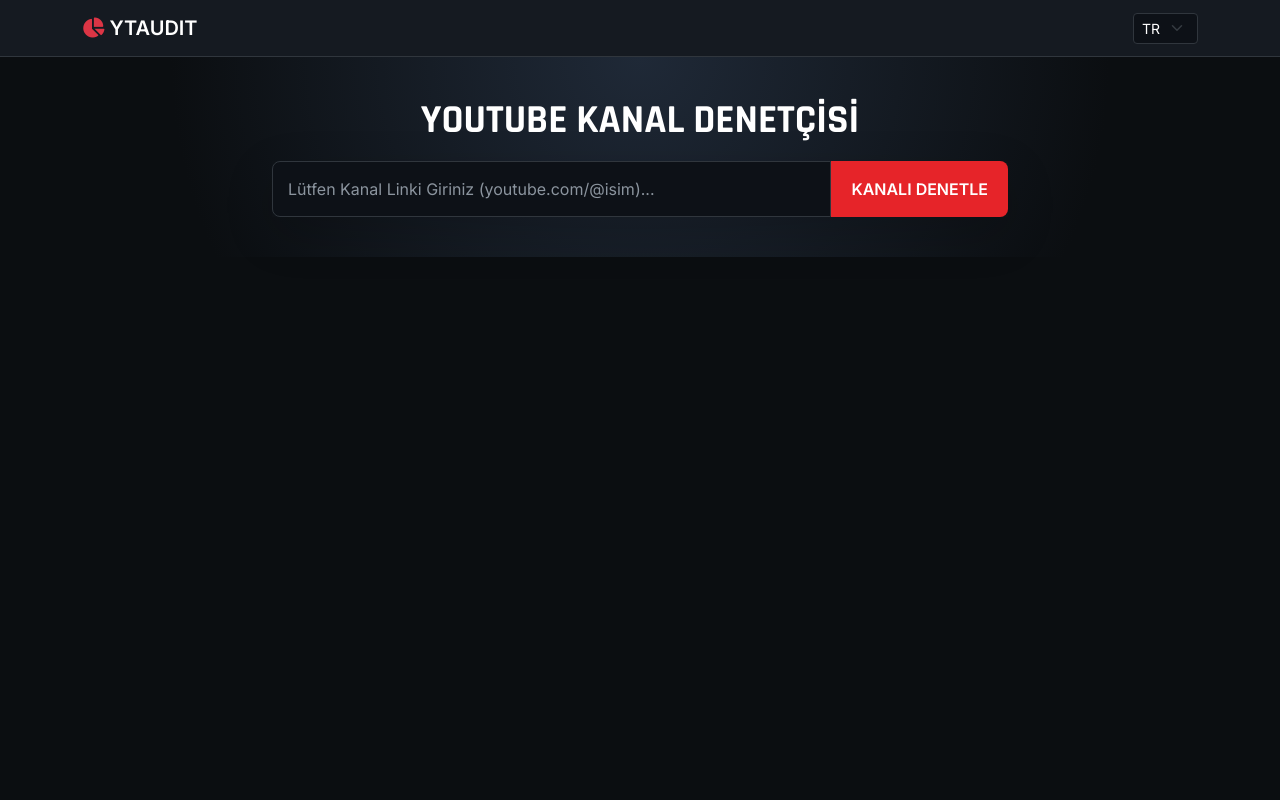
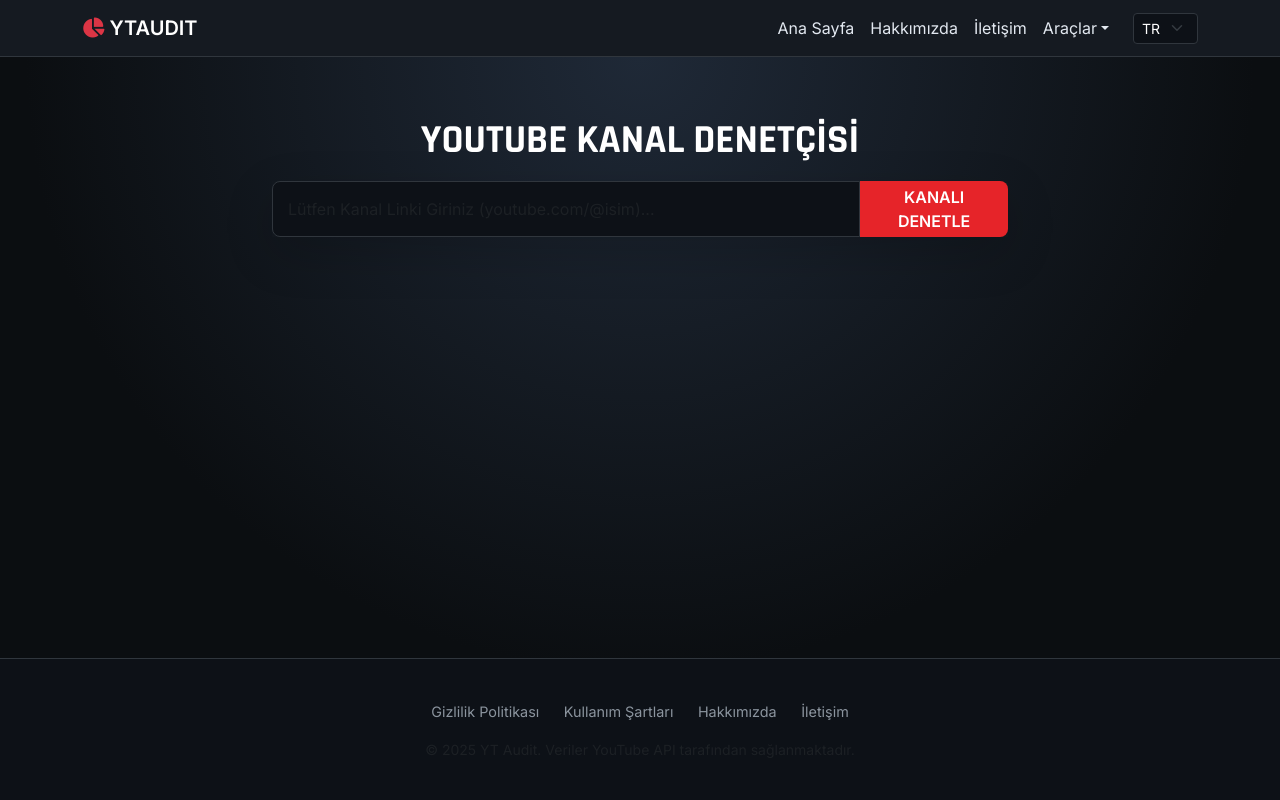
Before and after one commit to 2psgmvs86m-a11y/youtube-trend-analiz, a Flask app: page / in a window 1280 px wide. Run offline with Flask 3, Linux system fonts and the light colour scheme.

Commit message:
Update index.html

```diff
--- a/templates/index.html
+++ b/templates/index.html
@@ -7,69 +7,40 @@
     <link href="https://cdn.jsdelivr.net/npm/bootstrap@5.3.0/dist/css/bootstrap.min.css" rel="stylesheet">
     <link href="https://fonts.googleapis.com/css2?family=Rajdhani:wght@400;600;700&family=Inter:wght@300;400;600&display=swap" rel="stylesheet">
     <link rel="stylesheet" href="https://cdnjs.cloudflare.com/ajax/libs/font-awesome/6.4.0/css/all.min.css">
+    <style>
+        :root { --dark-bg: #0b0e11; --card-bg: #161b22; --accent: #e62429; --text-main: #ffffff; }
+        body { background-color: var(--dark-bg); color: var(--text-main); font-family: 'Inter', sans-serif; display: flex; flex-direction: column; min-height: 100vh; }
+        h1, h2, h3, h4, h5, h6 { color: #ffffff !important; font-family: 'Rajdhani', sans-serif; text-transform: uppercase; }
 
-    <style>
-        /* --- TEMEL RENK AYARLARI --- */
-        :root {
-            --dark-bg: #0b0e11;
-            --card-bg: #161b22;
-            --accent: #e62429;
-            --text-main: #ffffff;
-            --text-sub: #94a3b8;
-        }
+        /* Menü Ayarları */
+        .navbar { background: rgba(22, 27, 34, 0.95); border-bottom: 1px solid #30363d; }
+        .nav-link { color: #e2e8f0 !important; font-weight: 500; transition: color 0.3s; }
+        .nav-link:hover { color: var(--accent) !important; }
 
-        body {
-            background-color: var(--dark-bg);
-            color: var(--text-main);
-            font-family: 'Inter', sans-serif;
-        }
-
-        h1, h2, h3, h4, h5, h6 { color: #ffffff !important; font-family: 'Rajdhani', sans-serif; text-transform: uppercase; }
-        p, span, div { color: #e2e8f0; }
-
-        .text-muted, .text-white-50 { color: #cbd5e1 !important; opacity: 0.8; }
-
-        .navbar { background: rgba(22, 27, 34, 0.95); border-bottom: 1px solid #30363d; }
-        .hero { padding: 40px 0; background: radial-gradient(circle at top, #1f2937 0%, var(--dark-bg) 70%); }
-
-        .search-input {
-            background: #0d1117 !important;
-            border: 1px solid #30363d;
-            color: #ffffff !important;
-            padding: 15px;
-            border-radius: 8px 0 0 8px;
-        }
-        .search-input::placeholder { color: #8b949e !important; opacity: 1; }
-        .form-control:focus { box-shadow: none; border-color: var(--accent); }
-
-        .btn-audit { background: var(--accent); border: none; color: white; font-weight: 700; padding: 0 20px; border-radius: 0 8px 8px 0; white-space: nowrap; }
+        .hero { padding: 60px 0; background: radial-gradient(circle at top, #1f2937 0%, var(--dark-bg) 70%); flex: 1;}
+        .search-input { background: #0d1117 !important; border: 1px solid #30363d; color: #ffffff !important; padding: 15px; border-radius: 8px 0 0 8px; }
+        .btn-audit { background: var(--accent); border: none; color: white; font-weight: 700; padding: 0 20px; border-radius: 0 8px 8px 0; }
         .form-select { background-color: #0d1117; color: white; border: 1px solid #30363d; }
-
-        /* Cards */
         .glass-card { background: var(--card-bg); border: 1px solid #30363d; border-radius: 12px; padding: 20px; height: 100%; }
         .channel-banner { height: 120px; width: 100%; object-fit: cover; border-radius: 12px 12px 0 0; opacity: 0.6; }
-
         .profile-header { margin-top: -50px; position: relative; z-index: 2; text-align: center; }
         .avatar-overlay { width: 100px; height: 100px; border-radius: 50%; border: 4px solid var(--card-bg); background: #000; }
-
-        /* Grade Badge */
-        .grade-container { display: flex; justify-content: center; align-items: center; gap: 15px; margin-top: 15px; padding-top: 15px; border-top: 1px solid #30363d; }
-        .grade-box { width: 60px; height: 60px; display: flex; align-items: center; justify-content: center; border-radius: 12px; font-size: 2rem; font-weight: 800; color: white; flex-shrink: 0; }
+        .grade-box { width: 60px; height: 60px; display: flex; align-items: center; justify-content: center; border-radius: 12px; font-size: 2rem; font-weight: 800; color: white; }
         .grade-A, .grade-A_plus { background: linear-gradient(135deg, #10b981, #059669); box-shadow: 0 0 15px rgba(16, 185, 129, 0.4); }
         .grade-B, .grade-B_plus { background: linear-gradient(135deg, #3b82f6, #2563eb); }
         .grade-C { background: linear-gradient(135deg, #f59e0b, #d97706); }
         .grade-D { background: linear-gradient(135deg, #ef4444, #dc2626); }
-
         .tag-badge { background: #21262d; color: #58a6ff; font-size: 0.8rem; padding: 5px 10px; border-radius: 6px; margin: 0 4px 4px 0; display: inline-block; border: 1px solid #30363d; }
-
-        /* Finance Box Renkleri */
         .finance-active { background: linear-gradient(145deg, #064e3b 0%, #161b22 100%); border: 1px solid #10b981; }
         .finance-passive { background: linear-gradient(145deg, #450a0a 0%, #161b22 100%); border: 1px solid #ef4444; }
-
         .stat-num { font-size: 1.5rem; font-weight: 700; font-family: 'Rajdhani'; color: #ffffff; }
         .stat-label { font-size: 0.75rem; color: #8b949e; text-transform: uppercase; letter-spacing: 1px; font-weight: 600; }
+        a { color: inherit; text-decoration: none; }
 
-        a { color: inherit; text-decoration: none; }
+        /* Footer */
+        footer { background-color: #0d1117; border-top: 1px solid #30363d; padding: 40px 0; margin-top: auto; }
+        .footer-link { color: #8b949e; margin: 0 10px; font-size: 0.9rem; transition: color 0.3s; }
+        .footer-link:hover { color: var(--accent); }
     </style>
 </head>
 <body>
@@ -77,8 +48,23 @@
     <nav class="navbar navbar-expand-lg navbar-dark">
         <div class="container">
             <a class="navbar-brand fw-bold text-white" href="/"><i class="fas fa-chart-pie text-danger"></i> YT<span class="text-white">AUDIT</span></a>
-            <div class="ms-auto">
-                <select class="form-select form-select-sm shadow-none" onchange="location = '?lang=' + this.value;">
+            <button class="navbar-toggler" type="button" data-bs-toggle="collapse" data-bs-target="#navbarNav">
+                <span class="navbar-toggler-icon"></span>
+            </button>
+            <div class="collapse navbar-collapse" id="navbarNav">
+                <ul class="navbar-nav ms-auto">
+                    <li class="nav-item"><a class="nav-link" href="/">Ana Sayfa</a></li>
+                    <li class="nav-item"><a class="nav-link" href="/hakkimizda">Hakkımızda</a></li>
+                    <li class="nav-item"><a class="nav-link" href="/iletisim">İletişim</a></li>
+                    <li class="nav-item dropdown">
+                        <a class="nav-link dropdown-toggle" href="#" role="button" data-bs-toggle="dropdown">Araçlar</a>
+                        <ul class="dropdown-menu dropdown-menu-dark" style="background: #161b22;">
+                            <li><a class="dropdown-item" href="#">Thumbnail İndir (Yakında)</a></li>
+                            <li><a class="dropdown-item" href="#">Tag Bulucu (Yakında)</a></li>
+                        </ul>
+                    </li>
+                </ul>
+                <select class="form-select form-select-sm shadow-none ms-3" style="width: auto;" onchange="location = '?lang=' + this.value;">
                     <option value="tr" {% if current_lang == 'tr' %}selected{% endif %}>TR</option>
                     <option value="en" {% if current_lang == 'en' %}selected{% endif %}>EN</option>
                     <option value="de" {% if current_lang == 'de' %}selected{% endif %}>DE</option>
@@ -100,10 +86,9 @@
             </div>
             {% if error %} <div class="alert alert-danger mt-4 d-inline-block py-2 px-4 small border-0">{{ error }}</div> {% endif %}
         </div>
-    </div>
 
         {% if result %}
-    <div class="container pb-5" style="margin-top: -20px;">
+        <div class="container pb-5 mt-5">
 
             <div class="glass-card p-0 mb-3">
                 {% if result.banner %}
@@ -111,18 +96,14 @@
                 {% else %}
                 <div class="channel-banner" style="background: #21262d;"></div>
                 {% endif %}
-
                 <div class="px-3 pb-3">
                     <div class="profile-header">
                         <img src="{{ result.avatar }}" class="avatar-overlay shadow">
                         <h3 class="mt-2 mb-1 fw-bold text-white">{{ result.title }}</h3>
                         <p class="text-muted mb-0 small">{{ result.desc }}</p>
                     </div>
-
-                <div class="grade-container">
-                    <div class="grade-box grade-{{ result.grade | replace('+','_plus') }}">
-                        {{ result.grade }}
-                    </div>
+                    <div class="d-flex justify-content-center align-items-center gap-3 mt-3" style="border-top: 1px solid #30363d; padding-top: 15px;">
+                        <div class="grade-box grade-{{ result.grade | replace('+','_plus') }}">{{ result.grade }}</div>
                         <div class="text-start">
                             <h6 class="mb-0 text-white fw-bold">{{ content.grade }}</h6>
                             <small class="text-muted" style="font-size: 0.8rem;">Performance Score</small>
@@ -179,9 +160,7 @@
                                 {% if result.country %}
                                 <img src="https://flagcdn.com/24x18/{{ result.country | lower }}.png" class="me-2" style="border-radius: 2px;">
                                 {{ result.country }}
-                            {% else %}
-                            TR
-                            {% endif %}
+                                {% else %}TR{% endif %}
                             </h5>
                         </div>
                         <i class="fas fa-globe text-primary opacity-50 fa-2x"></i>
@@ -200,11 +179,32 @@
                     <div class="glass-card p-3 d-flex align-items-center justify-content-between">
                         <div>
                             <div class="stat-label">{{ content.growth }}</div>
-                        <h5 class="mb-0 fw-bold text-success">
-                            +{{ result.daily_subs }} <small class="text-white-50" style="font-size: 0.7rem">{{ content.daily_sub }}</small>
+                            <h5 class="mb-0 fw-bold text-success">+{{ result.daily_subs }} <small class="text-white-50" style="font-size: 0.7rem">{{ content.daily_sub }}</small></h5>
+                        </div>
+                        <i class="fas fa-chart-line text-success opacity-50 fa-2x"></i>
+                    </div>
+                </div>
+            </div>
+
+            <div class="row g-3 mb-3">
+                <div class="col-md-6">
+                    <div class="glass-card p-3 d-flex align-items-center justify-content-between">
+                        <div>
+                            <div class="stat-label">{{ content.hidden_content }}</div>
+                            <h5 class="mb-0 fw-bold {{ 'text-danger' if result.hidden_videos > 0 else 'text-success' }}">
+                                {{ result.hidden_videos }} <small class="text-white-50" style="font-size: 0.7rem">Video</small>
                             </h5>
                         </div>
-                    <i class="fas fa-chart-line text-success opacity-50 fa-2x"></i>
+                        <i class="fas fa-user-secret opacity-50 fa-2x"></i>
+                    </div>
+                </div>
+                <div class="col-md-6">
+                    <div class="glass-card p-3 d-flex align-items-center justify-content-between">
+                        <div>
+                            <div class="stat-label">{{ content.consistency }}</div>
+                            <h5 class="mb-0 fw-bold text-white">{{ result.consistency.label }}</h5>
+                        </div>
+                        <i class="fas fa-balance-scale opacity-50 fa-2x"></i>
                     </div>
                 </div>
             </div>
@@ -258,6 +258,20 @@
 
         </div>
         {% endif %}
+    </div>
 
+    <footer>
+        <div class="container text-center">
+            <div class="footer-links mb-3">
+                <a href="/gizlilik" class="footer-link">Gizlilik Politikası</a>
+                <a href="/kullanim" class="footer-link">Kullanım Şartları</a>
+                <a href="/hakkimizda" class="footer-link">Hakkımızda</a>
+                <a href="/iletisim" class="footer-link">İletişim</a>
+            </div>
+            <p class="text-muted small mb-0">&copy; 2025 YT Audit. Veriler YouTube API tarafından sağlanmaktadır.</p>
+        </div>
+    </footer>
+
+    <script src="https://cdn.jsdelivr.net/npm/bootstrap@5.3.0/dist/js/bootstrap.bundle.min.js"></script>
 </body>
 </html>
```
Lines whose indentation alone changed are shown as unchanged.
